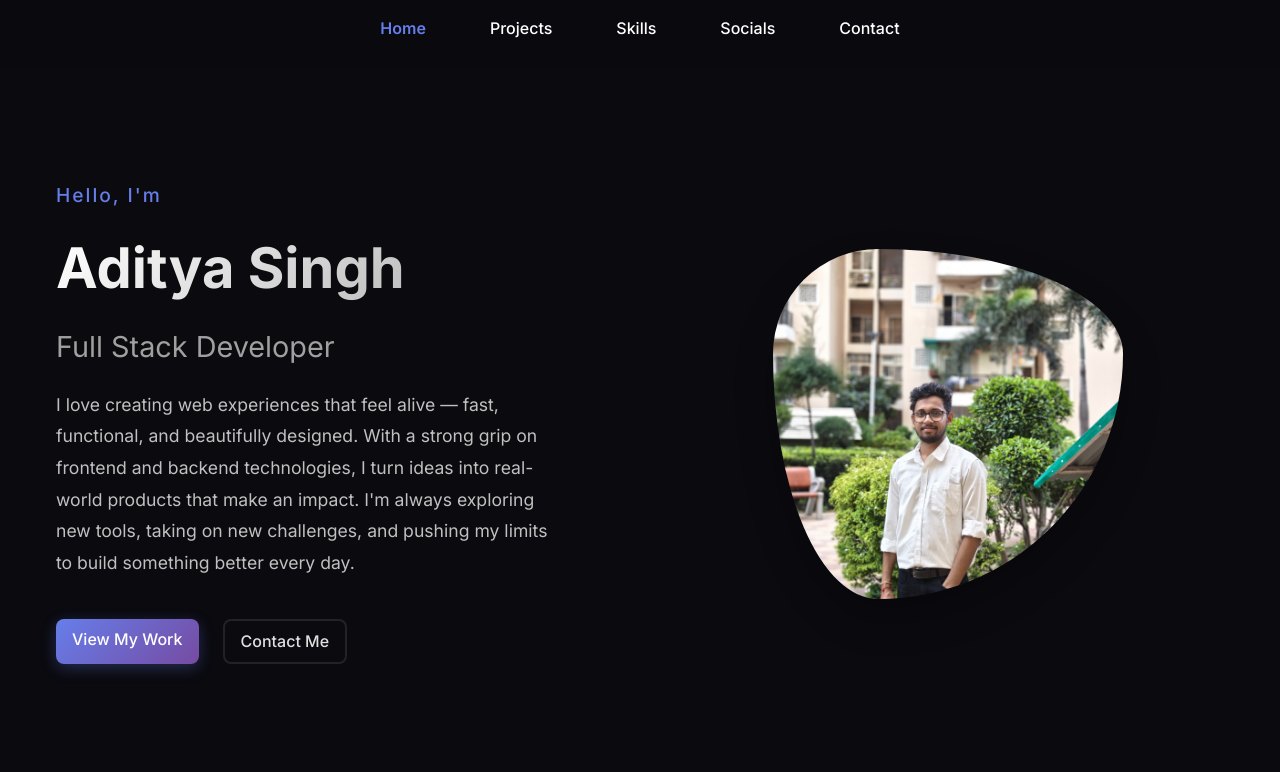
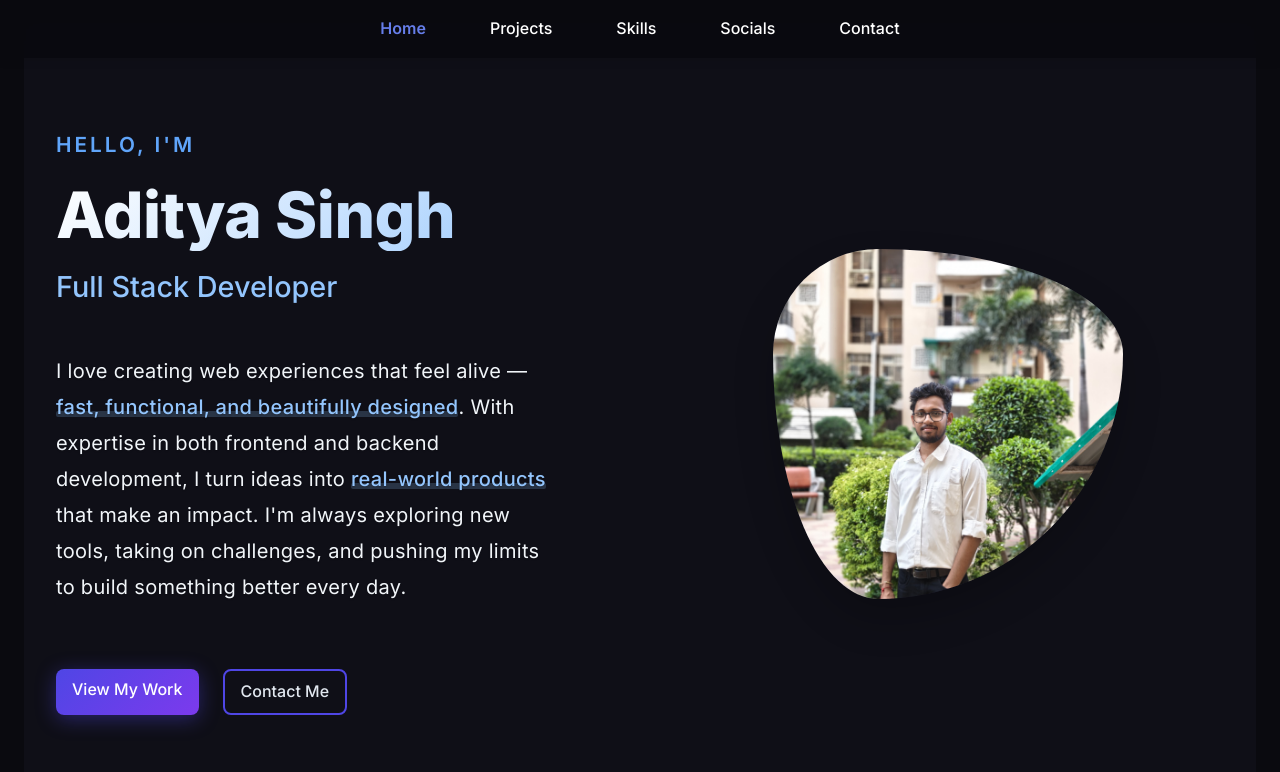
Before and after one commit to adityahacks123/New-Portfolio, a React (Vite) app: page / in a window 1280 px wide. Both pictures are taken after a click on the button "Explore My Work". Shown: the top 772 px of the page. Built offline with nearby package versions, Linux system fonts and the light colour scheme.

Commit message:
changes being made in home page

```diff
--- a/src/components/Home/Home.css
+++ b/src/components/Home/Home.css
@@ -4,12 +4,13 @@
   display: flex;
   align-items: center;
   justify-content: center;
-  background: #0a0a0f;
-  color: #e0e0e0;
+  background: #0f0f17;
+  color: #f0f0f0;
   padding: var(--spacing-unit, 1rem);
   position: relative;
   overflow: hidden;
   width: 100%;
+  font-family: 'Inter', -apple-system, BlinkMacSystemFont, 'Segoe UI', Roboto, sans-serif;
 }
 
 .home-container {
@@ -36,38 +37,96 @@
 }
 
 .home-text h4 {
-  font-size: clamp(0.9rem, 2vw, 1.2rem);
-  color: #667eea;
-  margin-bottom: 1rem;
-  font-weight: 500;
-  letter-spacing: 2px;
+  font-size: clamp(1rem, 2vw, 1.3rem);
+  color: #60a5fa;
+  margin-bottom: 0.8rem;
+  font-weight: 600;
+  letter-spacing: 3px;
+  text-transform: uppercase;
+  opacity: 0;
+  animation: fadeInUp 0.6s ease-out forwards;
+}
+
+@keyframes fadeInUp {
+  from {
+    opacity: 0;
+    transform: translateY(20px);
+  }
+  to {
+    opacity: 1;
+    transform: translateY(0);
+  }
 }
 
 .home-text h1 {
-  font-size: clamp(2.2rem, 5vw, 3.5rem);
-  margin: 0.5em 0;
-  line-height: 1.2;
-  background: linear-gradient(135deg, #fff 0%, #a0a0a0 100%);
+  font-size: clamp(2.5rem, 5.5vw, 4rem);
+  margin: 0.3em 0;
+  line-height: 1.15;
+  background: linear-gradient(135deg, #ffffff 0%, #93c5fd 100%);
   -webkit-background-clip: text;
   -webkit-text-fill-color: transparent;
   background-clip: text;
   word-wrap: break-word;
   overflow-wrap: break-word;
+  font-weight: 800;
+  letter-spacing: -0.5px;
+  opacity: 0;
+  animation: fadeInUp 0.6s ease-out 0.1s forwards;
 }
 
 .home-text h2 {
   font-size: 1.8rem;
-  font-weight: 400;
-  margin-bottom: 1.5rem;
-  color: #a0a0a0;
+  font-weight: 500;
+  margin: 0.5rem 0 1.5rem;
+  color: #93c5fd;
+  opacity: 0;
+  animation: fadeInUp 0.6s ease-out 0.2s forwards;
 }
 
 .home-text p {
-  font-size: 1.1rem;
+  font-size: 1.25rem;
   line-height: 1.8;
-  margin-bottom: 2.5rem;
-  color: #c0c0c0;
+  margin: 1.5rem 0 2.5rem;
+  color: #f1f5f9;
   max-width: 90%;
+  font-weight: 400;
+  opacity: 0;
+  animation: fadeInUp 0.6s ease-out 0.3s forwards;
+  text-shadow: 0 1px 2px rgba(0,0,0,0.2);
+  letter-spacing: 0.3px;
+  position: relative;
+  z-index: 1;
+}
+
+.about-text {
+  position: relative;
+  padding: 1.5rem 0;
+}
+
+.about-text .highlight {
+  color: #93c5fd;
+  font-weight: 500;
+  position: relative;
+  white-space: nowrap;
+}
+
+.about-text .highlight::after {
+  content: '';
+  position: absolute;
+  bottom: 2px;
+  left: 0;
+  width: 100%;
+  height: 6px;
+  background: rgba(147, 197, 253, 0.2);
+  z-index: -1;
+  transition: all 0.3s ease;
+  border-radius: 2px;
+}
+
+.about-text .highlight:hover::after {
+  height: 100%;
+  bottom: 0;
+  background: rgba(147, 197, 253, 0.1);
 }
 
 /* Buttons */
@@ -90,20 +149,46 @@
 }
 
 .btn.primary {
-  background: linear-gradient(135deg, #667eea 0%, #764ba2 100%);
+  background: linear-gradient(135deg, #4f46e5 0%, #7c3aed 100%);
   color: white;
-  box-shadow: 0 4px 15px rgba(102, 126, 234, 0.3);
+  box-shadow: 0 4px 20px rgba(79, 70, 229, 0.4);
+  border: none;
+  opacity: 0;
+  animation: fadeInUp 0.6s ease-out 0.4s forwards;
+  position: relative;
+  overflow: hidden;
+  transition: all 0.3s ease;
+}
+
+.btn.primary::after {
+  content: '';
+  position: absolute;
+  top: 0;
+  left: 0;
+  width: 100%;
+  height: 100%;
+  background: linear-gradient(135deg, rgba(255,255,255,0.2) 0%, rgba(255,255,255,0) 100%);
+  opacity: 0;
+  transition: opacity 0.3s ease;
+}
+
+.btn.primary:hover::after {
+  opacity: 1;
 }
 
 .btn.secondary {
   background: transparent;
-  color: #e0e0e0;
-  border: 2px solid rgba(255, 255, 255, 0.1);
+  color: #e2e8f0;
+  border: 2px solid #4f46e5;
+  opacity: 0;
+  animation: fadeInUp 0.6s ease-out 0.5s forwards;
+  transition: all 0.3s ease;
 }
 
 .btn.secondary:hover {
-  background: rgba(255, 255, 255, 0.05);
-  border-color: rgba(255, 255, 255, 0.2);
+  background: rgba(79, 70, 229, 0.1);
+  transform: translateY(-2px);
+  box-shadow: 0 4px 12px rgba(0, 0, 0, 0.1);
 }
 
 /* Image Section */
--- a/src/components/Home/Home.jsx
+++ b/src/components/Home/Home.jsx
@@ -59,7 +59,9 @@ const Home = () => {
             <h4>Hello, I'm</h4>
             <h1>Aditya Singh</h1>
             <h2>Full Stack Developer</h2>
-            <p>I love creating web experiences that feel alive — fast, functional, and beautifully designed. With a strong grip on frontend and backend technologies, I turn ideas into real-world products that make an impact. I'm always exploring new tools, taking on new challenges, and pushing my limits to build something better every day.</p>
+            <p className="about-text">
+              I love creating web experiences that feel alive — <span className="highlight">fast, functional, and beautifully designed</span>. With expertise in both frontend and backend development, I turn ideas into <span className="highlight">real-world products</span> that make an impact. I'm always exploring new tools, taking on challenges, and pushing my limits to build something better every day.
+            </p>
 
             <div className="cta-buttons">
               <motion.a
```
